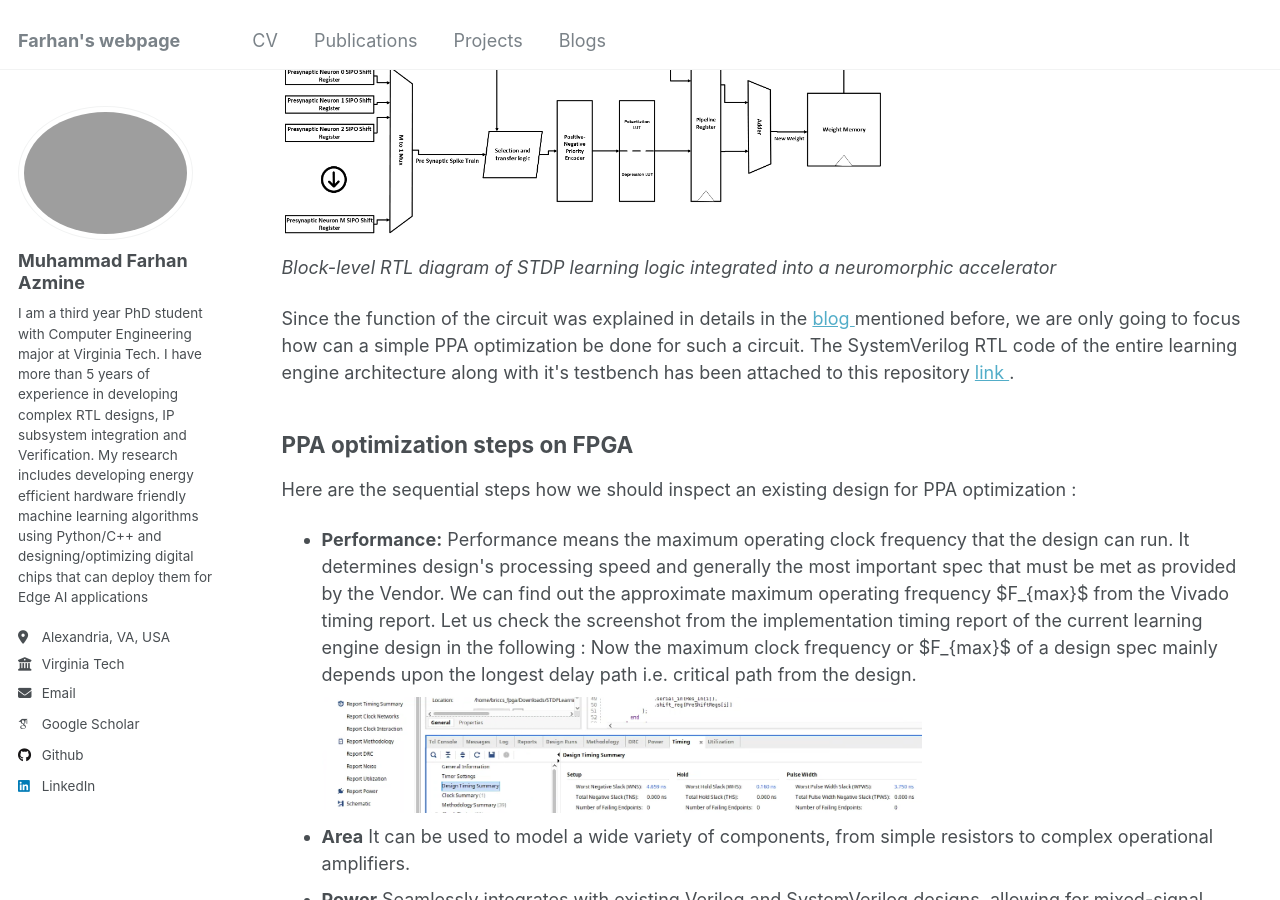
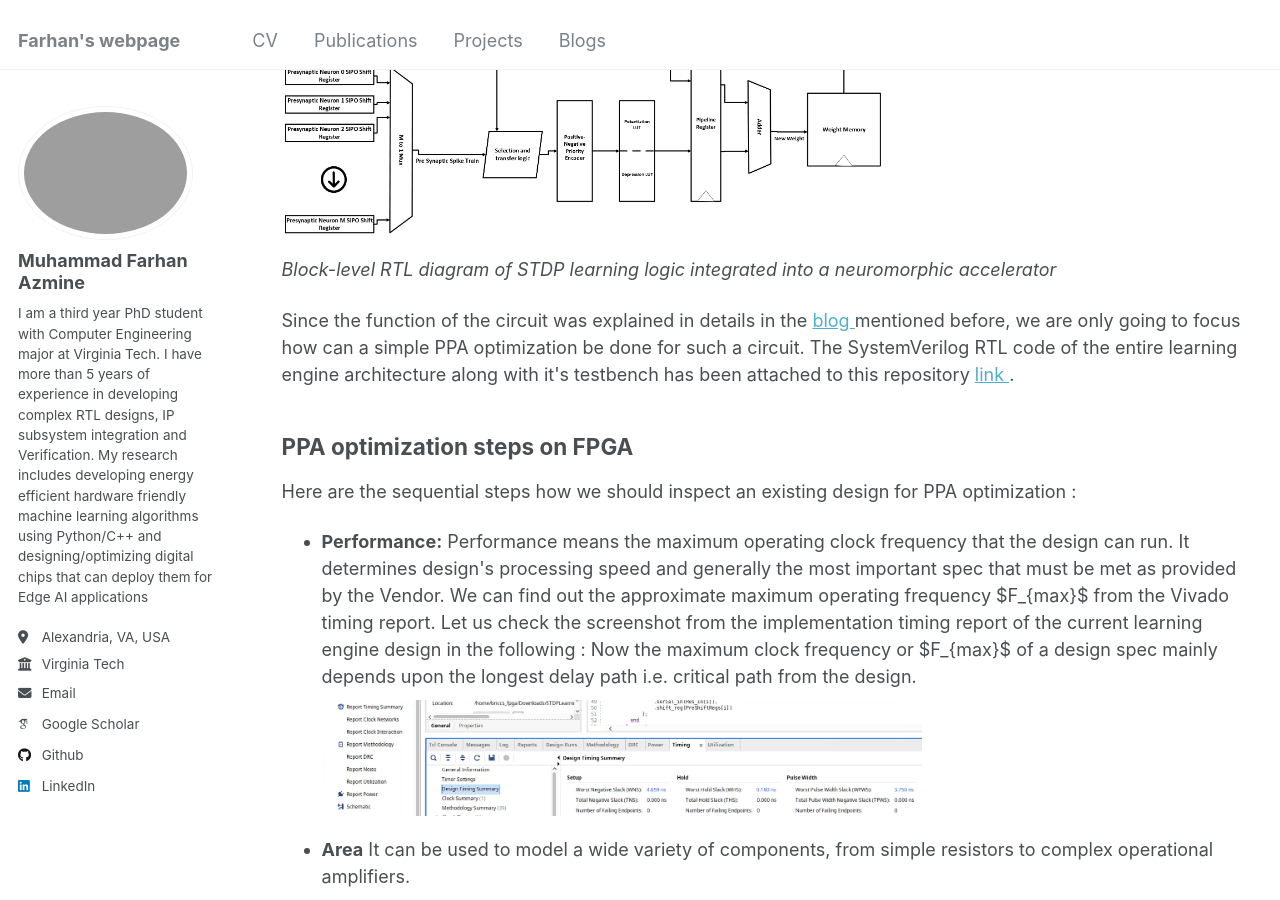
Before and after one commit to muhammadfarhan720/web-profile, a Jekyll site: the page built from blogs/veriloga/veriloga_day01_veriloga.html, in a window 1280 px wide and 900 px high, scrolled down 1520 px. Built offline with Jekyll 4.4.1, drawn with Linux system fonts in a browser that asks for light colours; some web fonts are replaced.

Commit message:
Update veriloga_day01_veriloga.html

```diff
--- a/blogs/veriloga/veriloga_day01_veriloga.html
+++ b/blogs/veriloga/veriloga_day01_veriloga.html
@@ -89,7 +89,7 @@
   <a href="https://raw.githubusercontent.com/muhammadfarhan720/web-profile/master/files/veriloga/veriloga_day01/SotA_STDP_LE_PL.png" target="_blank">
     <img src="https://raw.githubusercontent.com/muhammadfarhan720/web-profile/master/files/veriloga/veriloga_day01/SotA_STDP_LE_PL.png"
          alt="On-chip local learning"
-         style="width: 100%; max-width: 600px; display: block; margin-bottom: 10px;">
+         style="width: 100%; max-width: 600px; display: block; margin-bottom: 20px; margin-top: 10px;">
   </a>
   <p><em>Block-level RTL diagram of STDP learning logic integrated into a neuromorphic accelerator</em></p>
 
@@ -103,7 +103,7 @@
     <a href="https://raw.githubusercontent.com/muhammadfarhan720/web-profile/master/files/veriloga/veriloga_day01/Vivado_basic_LE_timing.PNG" target="_blank">
     <img src="https://raw.githubusercontent.com/muhammadfarhan720/web-profile/master/files/veriloga/veriloga_day01/Vivado_basic_LE_timing.PNG"
          alt="Vivado Timing Report - Implementation"
-         style="width: 100%; max-width: 600px; display: block; margin-bottom: 10px;">
+         style="width: 100%; max-width: 600px; display: block; margin-bottom: 20px;margin-top: 10px;">
   </a>
 
 
```
